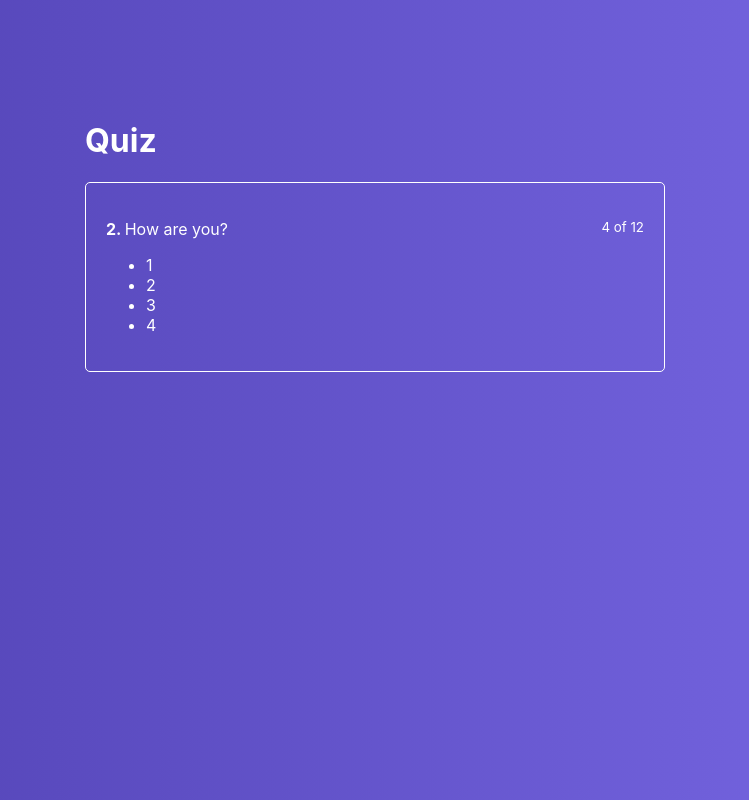
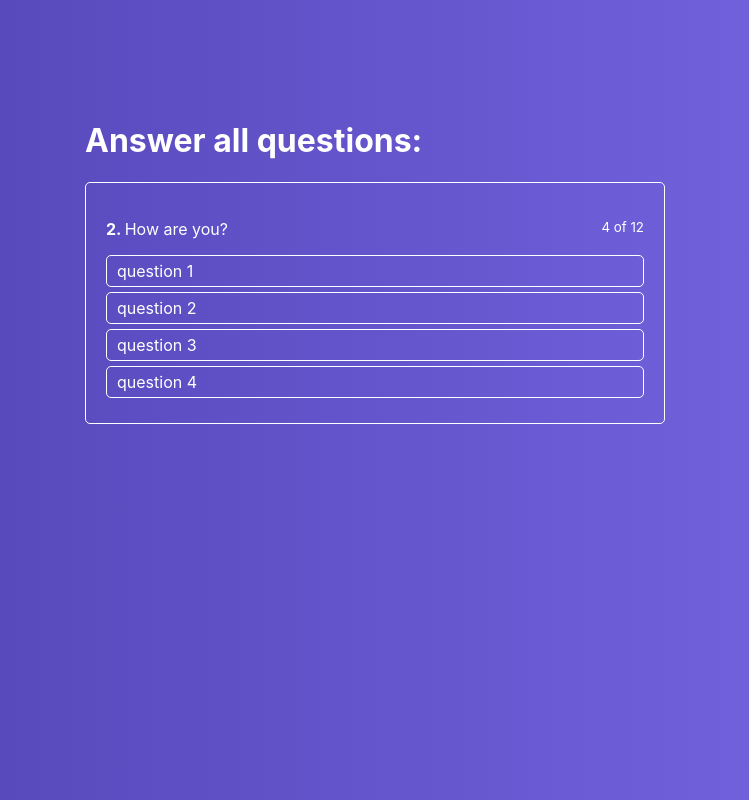
Before and after one commit to Sergo-08/React-Quiz, a React app: page / in a window 1280 px wide. Shown: the whole page, without its empty margins (265-1014 px from the left). Built offline with nearby package versions, Linux system fonts and the light colour scheme.

Commit message:
git commit -m

```diff
--- a/src/Component/ActiveQuiz/ActiveQuiz.js
+++ b/src/Component/ActiveQuiz/ActiveQuiz.js
@@ -1,7 +1,8 @@
 import React from 'react';
 import classes from './ActiveQuiz.module.scss';
+import AnswersList from "./AnswersList/AnswersList";
 
-const AciveQuiz = props => (
+const AciveQuiz = (props) => (
     <div className={classes.ActivQuiz}>
         <p className={classes.Question}>
             <span>
@@ -12,12 +13,9 @@ const AciveQuiz = props => (
             <small>4 of 12</small>
         </p>
 
-        <ul>
-            <li>1</li>
-            <li>2</li>
-            <li>3</li>
-            <li>4</li>
-        </ul>
+        <AnswersList
+            answers={props.answers}
+        />
     </div>
 )
 
--- /dev/null
+++ b/src/Component/ActiveQuiz/AnswersList/AnswerItem/AnswerItem.js
@@ -0,0 +1,13 @@
+import React from 'react';
+import classes from './AnswerItem.module.scss';
+
+const AnswerItem = props => {
+    return (
+        <li className={classes.AnswerItem}>
+            {props.answer.text}
+        </li>
+
+    )
+}
+
+export default AnswerItem;
--- /dev/null
+++ b/src/Component/ActiveQuiz/AnswersList/AnswerItem/AnswerItem.module.scss
@@ -0,0 +1,12 @@
+.AnswerItem {
+  border: 1px solid #ffffff;
+  border-radius: 5px;
+  padding: 5px 10px;
+  margin-bottom: 5px;
+  cursor: pointer;
+}
+
+.AnswerItem:hover {
+  background: rgba(255, 255, 255, .2);
+  transition: background .3s ease-in-out;
+}
--- /dev/null
+++ b/src/Component/ActiveQuiz/AnswersList/AnswersList.js
@@ -0,0 +1,19 @@
+import React from 'react';
+import classes from './AnswersList.module.scss';
+import AnswerItem from "./AnswerItem/AnswerItem";
+
+const AnswersList = (props) => (
+    <ul className={classes.AnswersList}>
+        {props.answers.map((answer, index) => {
+            return (
+                <AnswerItem
+                    key={index}
+                    answer={answer}
+                />
+            )
+
+        })}
+    </ul>
+);
+
+export default AnswersList;
--- a/src/Containers/Quiz/Quiz.js
+++ b/src/Containers/Quiz/Quiz.js
@@ -3,16 +3,27 @@ import classes from './Quiz.module.scss';
 import AciveQuiz from "../../Component/ActiveQuiz/ActiveQuiz";
 
 class Quiz extends Component {
-    state ={
-        quiz: [],
+    state = {
+        quiz: [
+            {
+                answers: [
+                    {text: 'question 1'},
+                    {text: 'question 2'},
+                    {text: 'question 3'},
+                    {text: 'question 4'}
+                ]
+            }
+        ],
     };
 
     render() {
         return (
             <div className={classes.Quiz}>
                 <div className={classes.QuizWrapper}>
-                    <h1>Quiz</h1>
-                    <AciveQuiz />
+                    <h1>Answer all questions:</h1>
+                    <AciveQuiz
+                        answers={this.state.quiz[0].answers}
+                    />
                 </div>
             </div>
         )
```
Also changed, not shown: src/Component/ActiveQuiz/AnswersLiast/AnswersLiast.js (deleted).
